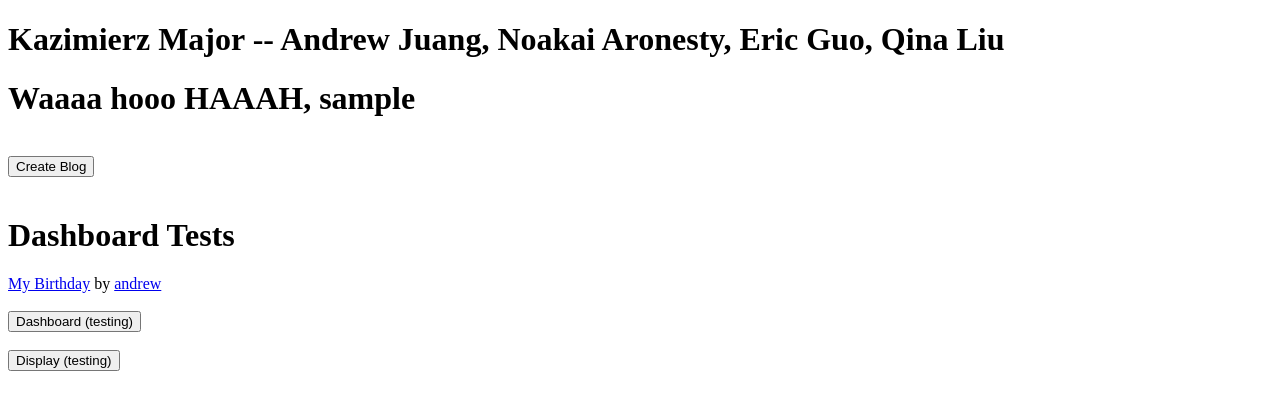
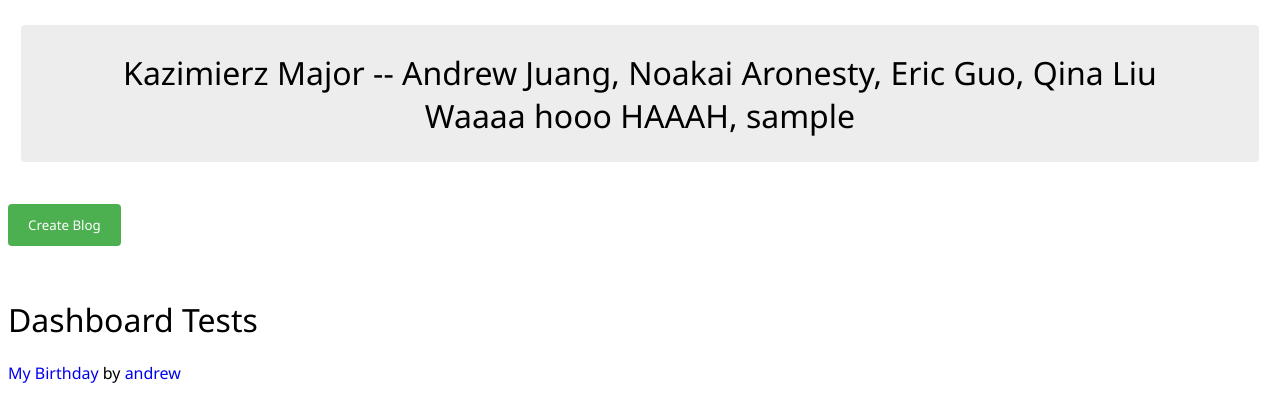
Before and after one commit to andrew-juang/P00, a Flask app: page / in a window 1280 px wide. Shown: the top 407 px of the page. Run offline with Flask 2, Linux system fonts and the light colour scheme; the visitor is signed in with stand-in values (Sample User, id 1); data comes from the database, SQL or seed files in the repository; both versions use the stored data as it was after the commit.

Commit message:
css all pages to some degree

```diff
--- a/app/static/bad.css
+++ b/app/static/bad.css
@@ -16,7 +16,7 @@
   border-radius: 4px;
 }
 
-.authForm {
+.standardBlock {
   background-color: #EDEDED;
   padding: 2%;
   padding-top: 1%;
--- a/app/templates/create.html
+++ b/app/templates/create.html
@@ -8,10 +8,11 @@ P00 -- Web Log Hosting Site
 <html>
     <head>
         <title> Create Blog </title>
+        <link rel="stylesheet" href="../static/bad.css">
     </head>
 
     <body>
-        <h1> Create Your Blog <h1><br>
+        <h1 class="header"> Create Your Blog <h1><br>
         <form action = "/createblog", method="POST">
             <label>Title</label><br>
             <input type="text" name="Title"><br><br>
--- a/app/templates/createentry.html
+++ b/app/templates/createentry.html
@@ -8,10 +8,11 @@ P00 -- Web Log Hosting Site
 <html>
     <head>
         <title> Create Blog </title>
+        <link rel="stylesheet" href="../static/bad.css">
     </head>
 
     <body>
-        <h1> Add An Entry <h1><br>
+        <h1 class="header"> Add An Entry <h1><br>
         <form action = "/createentry", method="POST">
             <label>Entryname</label><br>
             <input type="text" name="Entryname"><br><br>
--- a/app/templates/dashboard.html
+++ b/app/templates/dashboard.html
@@ -8,6 +8,7 @@ P00 -- Web Log Hosting Site
 <html>
     <head>
         <title> DASHBOARD PAGE </title>
+        <link rel="stylesheet" href="../static/bad.css">
     </head>
 
     <body>
--- a/app/templates/display.html
+++ b/app/templates/display.html
@@ -8,6 +8,7 @@ P00 -- Web Log Hosting Site
 <html>
     <head>
         <title> DISPLAY PAGE </title>
+        <link rel="stylesheet" href="../static/bad.css">
     </head>
 
     <body>
--- a/app/templates/login.html
+++ b/app/templates/login.html
@@ -15,7 +15,7 @@ P00 -- Web Log Hosting Site
         <h1 class="header"> Kazimierz Major -- Andrew Juang, Noakai Aronesty, Eric Guo, Qina Liu <br>
         Welcome, Travelers of the Intertoobz </h1>
 
-        <form action="/auth", method="POST", class="authForm">
+        <form action="/auth", method="POST", class="standardBlock">
             <h4> Enter your username and password below to proceed</h4>
             <label>Username: </label><br>
             <input type="text" name="username"><br>
@@ -23,7 +23,7 @@ P00 -- Web Log Hosting Site
             <input type="text" name="password"><br><br>
             <input type="submit" name="sub1" value="Login">
         </form>
-        <h4 class="authForm" id="create_option"> New user? <a href="{{ url_for('register') }}">Create an account.</a> </h4>
+        <h4 class="standardBlock" id="create_option"> New user? <a href="{{ url_for('register') }}">Create an account.</a> </h4>
         {% if input == "success" %}
             <p style="color:green">*Registration successful! Please login.</p>
         {% elif input == "bad_user" %}
--- a/app/templates/register.html
+++ b/app/templates/register.html
@@ -20,7 +20,7 @@ P00 -- Blog Site
                 does not connect to database yet- will have to implement later
                 will also have to implement error message when register fails- username taken, confirm password fails, etc.
         -->
-        <form action="/rAuth" method="POST" class="authForm">
+        <form action="/rAuth" method="POST" class="standardBlock">
             <h4> Enter a new username and password below to proceed</h4>
             <label>Username: </label><br>
             <input type="text" name="username"><br>
@@ -30,7 +30,7 @@ P00 -- Blog Site
             <input type="text" name="password1"><br><br>
             <input type="submit" name="sub1" value="Register">
         </form>
-        <h4 class="authForm" id="create_option"> Already have an account? <a href="{{ url_for('disp_loginpage') }}">Login</a> </h4>
+        <h4 class="standardBlock" id="create_option"> Already have an account? <a href="{{ url_for('disp_loginpage') }}">Login</a> </h4>
 
         <!-- error for when user does not put a username or password (must be at least 1 character) and presses register -->
         {% if given|length >= 1 %}
--- a/app/templates/response.html
+++ b/app/templates/response.html
@@ -8,11 +8,12 @@ P00 -- Web Log Hosting Site
 <html>
     <head>
         <title> RESPONSE PAGE </title>
+        <link rel="stylesheet" href="../static/bad.css">
     </head>
 
     <body>
-        <h1> Kazimierz Major -- Andrew Juang, Noakai Aronesty, Eric Guo, Qina Liu </h1>
-        <h1> Waaaa hooo HAAAH, {{username}} </h1><br>
+        <h1 class="header"> Kazimierz Major -- Andrew Juang, Noakai Aronesty, Eric Guo, Qina Liu <br>
+            Waaaa hooo HAAAH, {{username}} </h1><br>
 
         <form action ="/create", method="POST">
             <input type="submit" name="sub1" value="Create Blog">
```
Also changed, not shown: discobandit.db.
